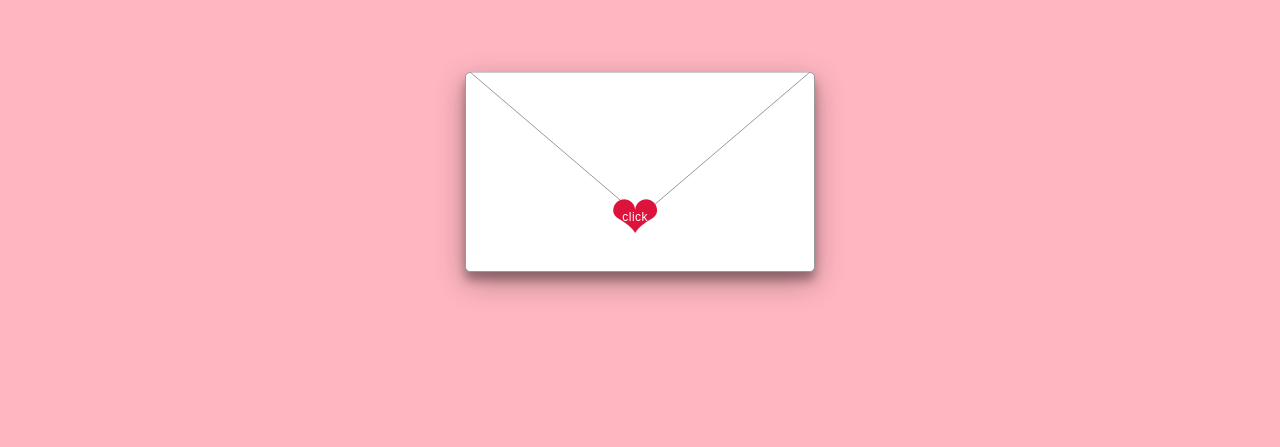
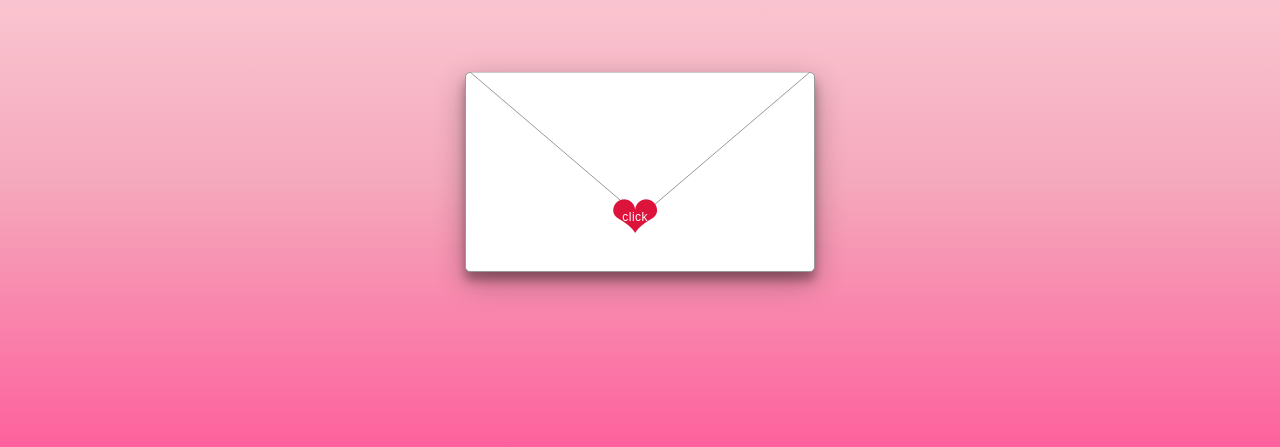
Before and after one commit to zainabkhan02/letter, a plain HTML site: page index.html in a window 1280 px wide. Shown: the part 353-800 px from the top of the page. Drawn offline with nearby package versions, Linux system fonts and the light colour scheme.

Commit message:
Update style.css

```diff
--- a/style.css
+++ b/style.css
@@ -14,7 +14,7 @@
   --pink-lt: #FFB6C1;
   --purple-dk: #e64178;
   --purple-md: #fd0a5b;
-
+  --color-bg: linear-gradient(to top,#fd619d,#f5a9bc,#fcd2d9,#fdebeb);
   --neutral-dk: #333;
   --neutral-md: #999;
   --neutral-mdlt: lightgray;
@@ -26,7 +26,7 @@
 
 /* MAIN STYLES */
 body {
-  background: var(--pink-lt);
+  background: var(--color-bg);
   font-family: var(--font-sans);
 }
 p {
```
